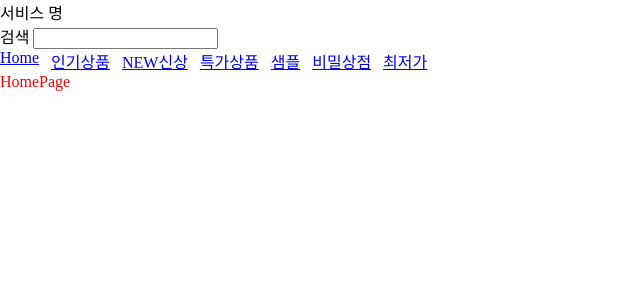
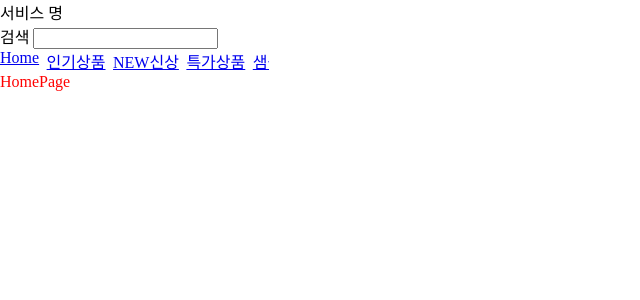
Before and after one commit to devwqc/petFrontend, a Next.js app: page / in a window 1280 px wide. Shown: the top 300 px of the page, without its empty margins (0-640 px from the left). Built offline with nearby package versions, Linux system fonts and the light colour scheme.

Commit message:
design: reset.scss 10px -> 1rem 설정

```diff
--- a/src/styles/reset.scss
+++ b/src/styles/reset.scss
@@ -69,4 +69,15 @@
   }
 
   /* custom reset */
+
+  html {
+    /* 62.5% of 16px browser font size is 10px */
+    /* 16px * 0.625 = 10px */
+    font-size: 62.5%;
+  }
+
+  body {
+    /* 1.6 * 10px = 16px */
+    font-size: 1.6rem;
+  }
 }
```
